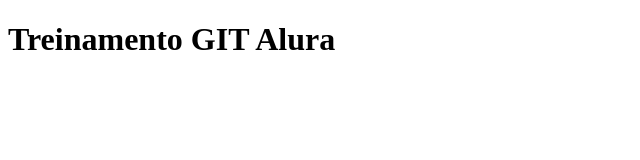
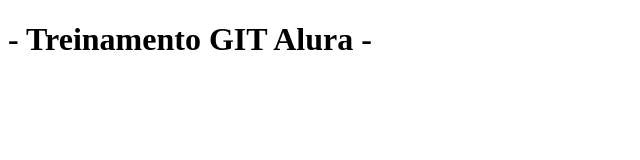
Before and after one commit to Wxze/git-alura, a plain HTML site: page index.html in a window 1280 px wide. Shown: the whole page, without its empty margins (0-640 px from the left). Drawn offline with Linux system fonts and the light colour scheme.

Commit message:
Correção no título da página

```diff
--- a/index.html
+++ b/index.html
@@ -6,6 +6,6 @@
     <title>GIT Alura</title>
 </head>
 <body>
-    <h1>Treinamento GIT Alura</h1>
+    <h1> - Treinamento GIT Alura - </h1>
 </body>
 </html>
```
